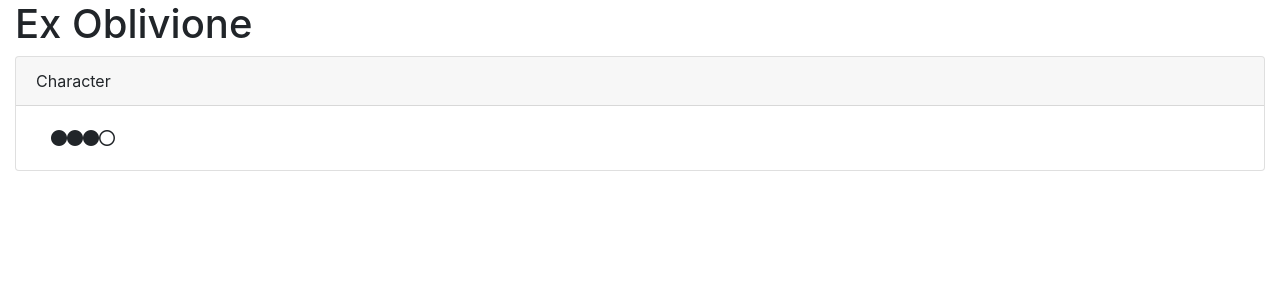
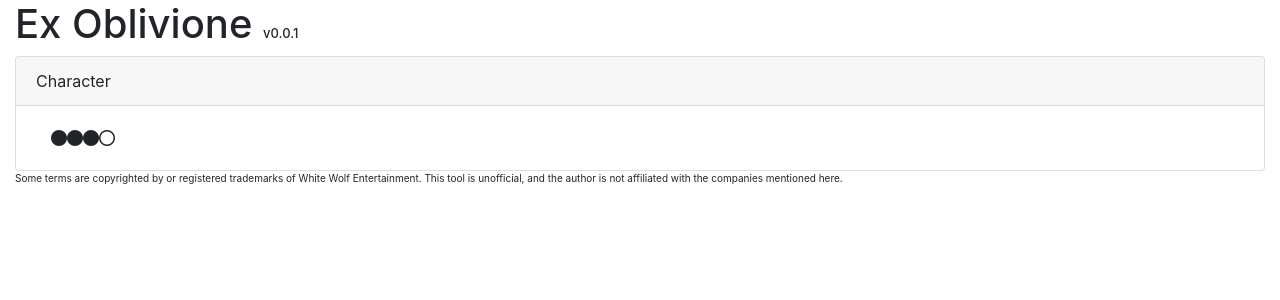
Before and after one commit to TrueWill/ex-oblivione, a React (Create React App) app: page / in a window 1280 px wide. Shown: the top 300 px of the page. Built offline with nearby package versions, Linux system fonts and the light colour scheme.

Commit message:
Add app styling, version, and attribution

```diff
--- a/src/components/App.css
+++ /dev/null
@@ -1,3 +0,0 @@
-.App {
-  text-align: center;
-}
--- /dev/null
+++ b/src/components/App.module.css
@@ -0,0 +1,7 @@
+.attribution {
+  font-size: x-small;
+}
+
+.version {
+  font-size: small;
+}
--- a/src/components/App.tsx
+++ b/src/components/App.tsx
@@ -1,7 +1,8 @@
 import React from 'react';
+import { version } from '../constants/application';
 import Dots from './Dots';
 import Section from './Section';
-import './App.css';
+import styles from './App.module.css';
 
 const App: React.FC = () => {
   const handleClick = () => {
@@ -10,10 +11,19 @@ const App: React.FC = () => {
 
   return (
     <div className="container-fluid">
-      <h1>Ex Oblivione</h1>
+      <h1>
+        Ex Oblivione <span className={styles.version}> v{version}</span>
+      </h1>
       <Section header="Character">
         <Dots level={3} max={4} onClick={handleClick} />
       </Section>
+      <div className={`row ${styles.attribution}`}>
+        <div className="col-sm-12">
+          Some terms are copyrighted by or registered trademarks of White Wolf
+          Entertainment. This tool is unofficial, and the author is not
+          affiliated with the companies mentioned here.
+        </div>
+      </div>
     </div>
   );
 };
--- /dev/null
+++ b/src/constants/application.ts
@@ -0,0 +1,3 @@
+// General application constants.
+export const version = '0.0.1';
+export const docUrl = 'https://github.com/TrueWill/ex-oblivione';
```
